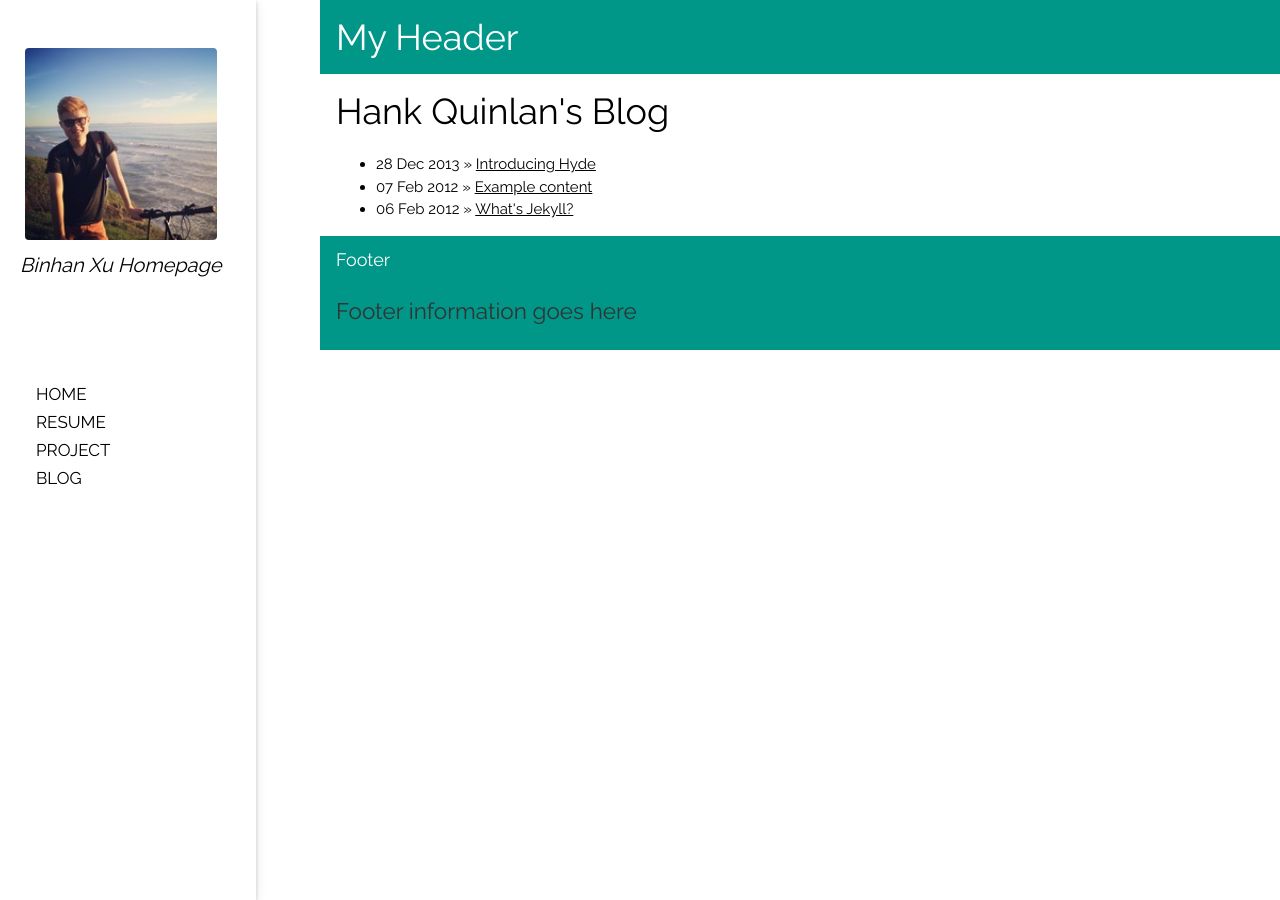
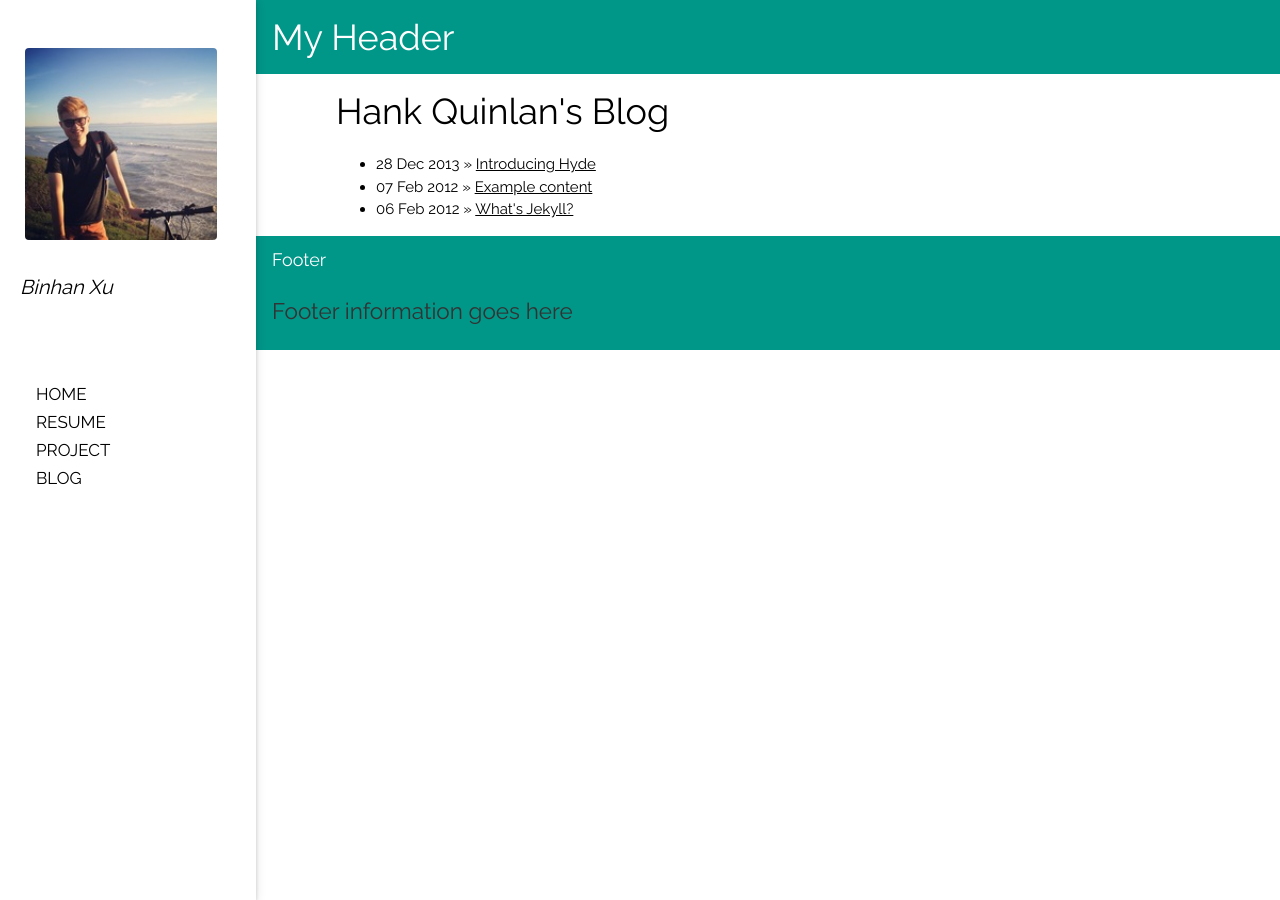
Before and after one commit to binhanxu/binhanxu.github.io, a Jekyll site: the page built from index.html, in a window 1280 px wide. Built offline with Jekyll 4.4.1, drawn with Linux system fonts in a browser that asks for light colours; nearby versions of some CDN libraries; some of the changed lines change nothing that is shown.

Commit message:
Update default.html

```diff
--- a/_layouts/default.html
+++ b/_layouts/default.html
@@ -20,37 +20,32 @@ html,body,h1,h2,h3,h4,h5 {font-family: "Raleway", sans-serif}
 <nav class="w3-sidenav w3-white w3-card-2" style="width:20%">
   <br>
   <img src="/css/profile.jpg" class="w3-round" alt="profile" style="width:75%" align="middle">
-  <br>
-  <h4>Binhan Xu Homepage</h4>
-  <br><br><br><br>
-  <a href="index.html">HOME</a>
+  <br><br>
+  <h4>Binhan Xu</h4>
+  <br><br><br>
+  <a href="/index.html">HOME</a>
   <a href="/resume/index.html">RESUME</a>
   <a href="/project/index.html">PROJECT</a>
   <a href="/blog/index.html">BLOG</a>
 </nav>
 
-<div style="margin-left:25%">
-
+<div style="margin-left:20%">
 <header class="w3-container w3-teal">
   <h1>My Header</h1>
 </header>
+</div>
 
+<div style="margin-left:25%">
 <div class="w3-container">
       {{ content }}
 </div>
+</div>
 
-<!--<div class="w3-container">-->
-<!--  <h2>Side Navigation Example</h2>-->
-<!--  <p>Note that you control the size of the sidenav with style="width:value". To change the color, change the w3-color class.</p>-->
-
-<!--  <p>Make sure to add the margin-left property to the page content, with a value that is equal to the width of the sidenav. If you omit this, the navigation pane will overlay/sit on top of the page content.</p>-->
-<!--</div>-->
-
+<div style="margin-left:20%">
 <footer class="w3-container w3-teal">
   <h5>Footer</h5>
   <p>Footer information goes here</p>
 </footer>
-
 </div>
 
 </body>
```
